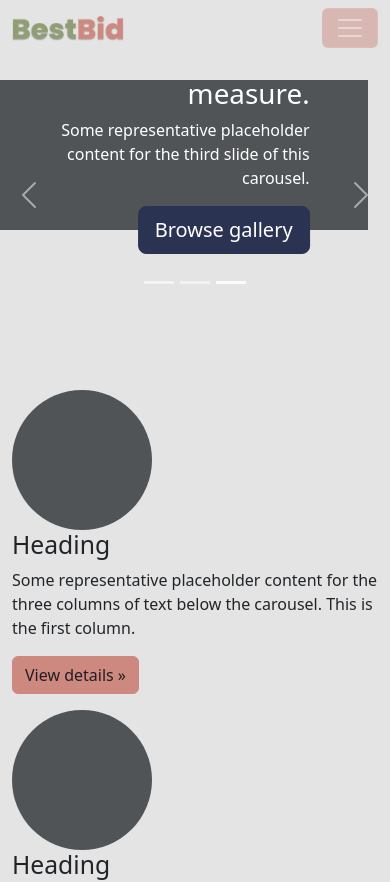
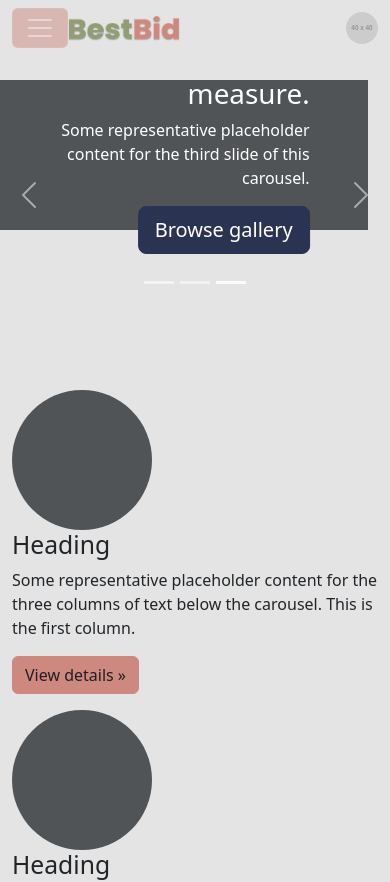
Before and after one commit to KarenJoo/SemesterProject2, a website: page index.html in a window 390 px wide. Shown: the top 882 px of the page. Drawn offline with nearby package versions, Linux system fonts and the light colour scheme; files that its build step writes are made by us from their sources; placeholder pictures from the web are drawn by us.

Commit message:
installs bootstrap icons

```diff
--- a/index.html
+++ b/index.html
@@ -20,23 +20,31 @@
         <div class="container">
         </div>
         <nav class="navbar navbar-expand-md navbar-dark fixed-top bg-light box-shadow">
-            <div class="container-fluid">
-                <a class="logo" href="#"> <img src="/img/BestBid.png" style="width: 7rem" alt="BestBid logo" /></a>
+            <div class="container-fluid d-flex justify-content-between align-items-center">
+                <!-- Left side (Burger menu and BestBid logo) -->
+                <div class="d-flex align-items-center">
+                    <button class="navbar-toggler custom-toggler bg-secondary opacity-50" type="button"
+                        data-bs-toggle="collapse" data-bs-target="#navbarCollapse" aria-controls="navbarCollapse"
+                        aria-expanded="false" aria-label="Toggle navigation">
+                        <span class="navbar-toggler-icon"></span>
+                    </button>
+                    <a class="logo" href="#"> <img src="/img/BestBid.png" style="width: 7rem" alt="BestBid logo" /></a>
+                </div>
 
-                <!-- burger menu -->
-                <button class="navbar-toggler custom-toggler bg-secondary opacity-50" type="button"
-                    data-bs-toggle="collapse" data-bs-target="#navbarCollapse" aria-controls="navbarCollapse"
-                    aria-expanded="false" aria-label="Toggle navigation">
-                    <span class="navbar-toggler-icon"></span>
-                </button>
+                <!-- Right side (Profile icon) -->
+                <div>
+                    <!-- profile icon -->
+                    <img src="https://via.placeholder.com/40" alt="Profile Icon" style="width: 2rem; height: 2rem; border-radius: 50%;" />
+                </div>
 
+                <!-- Navbar links -->
                 <div class="collapse navbar-collapse" id="navbarCollapse">
                     <ul class="navbar-nav me-auto mb-2 mb-md-0">
                         <li class="nav-item">
                             <a class="nav-link active text-primary" aria-current="page" href="#">Home</a>
                         </li>
                         <li class="nav-item active">
-                            <a class="nav-link text-primary href=" #">Link</a>
+                            <a class="nav-link text-primary" href="#">Link</a>
                         </li>
                         <li class="nav-item active">
                             <a class="nav-link disabled text-primary" aria-disabled="true">Disabled</a>
--- a/package.json
+++ b/package.json
@@ -29,6 +29,7 @@
   "homepage": "https://github.com/KarenJoo/SemesterProject2#readme",
   "dependencies": {
     "bootstrap": "^5.3.2",
+    "bootstrap-icons": "^1.11.1",
     "popper.js": "^1.16.1",
     "sass": "^1.69.5"
   },
```
Also changed, not shown: 1 other file.
